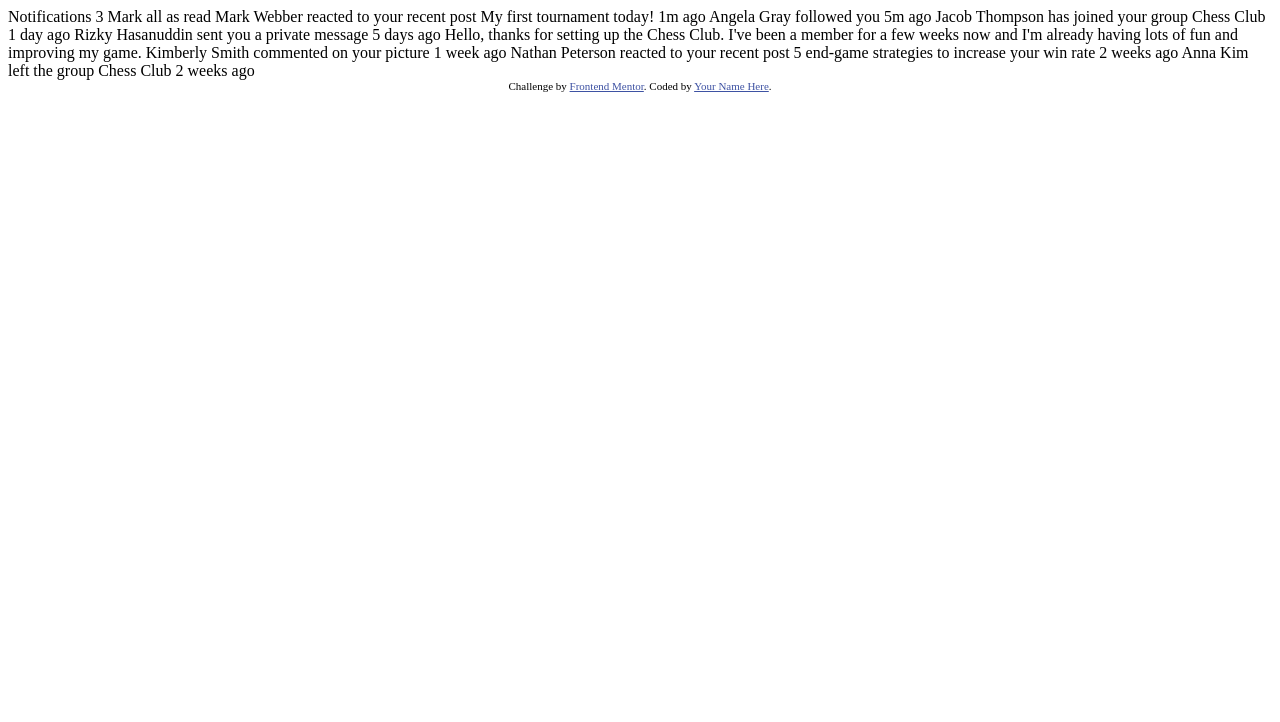
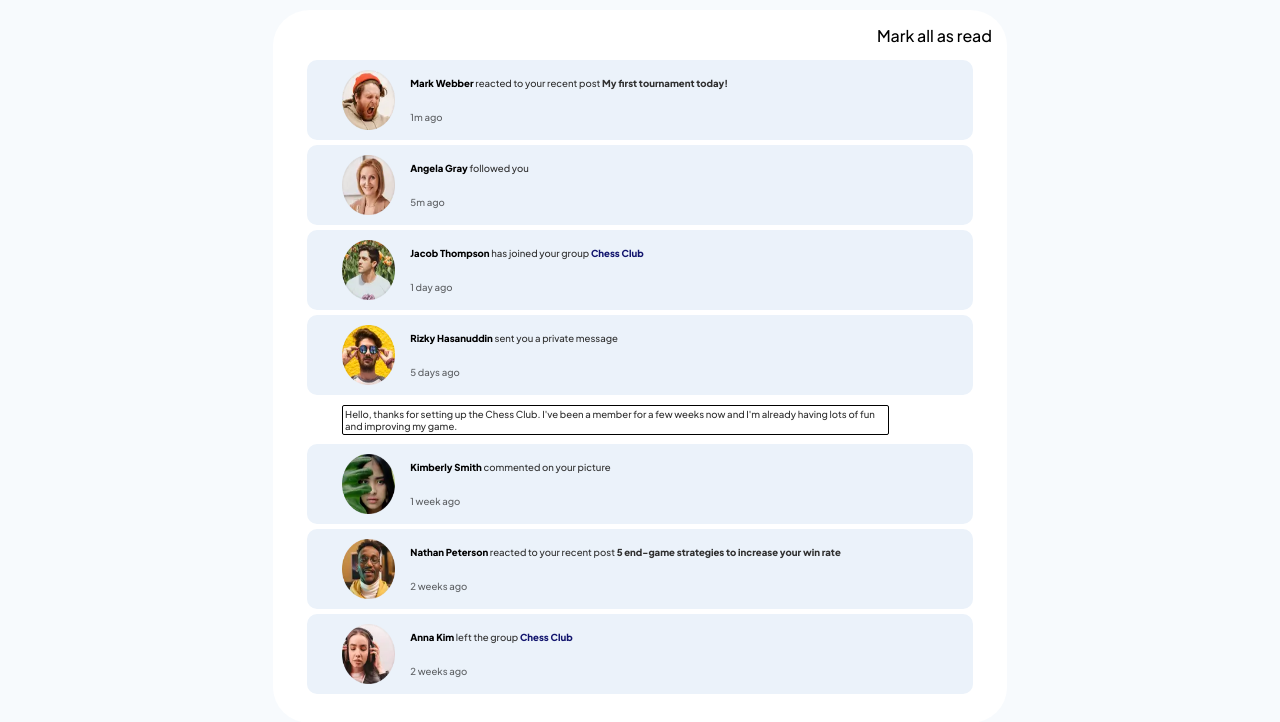
Before and after one commit to kostas23Github/notifications-page-main, a plain HTML site: page index.html in a window 1280 px wide. Drawn offline with Linux system fonts and the light colour scheme.

Commit message:
Create html and css file.

```diff
--- a/index.html
+++ b/index.html
@@ -1,51 +1,82 @@
 <!DOCTYPE html>
 <html lang="en">
+
 <head>
   <meta charset="UTF-8">
-  <meta name="viewport" content="width=device-width, initial-scale=1.0"> <!-- displays site properly based on user's device -->
+  <meta name="viewport" content="width=device-width, initial-scale=1.0">
+  <!-- displays site properly based on user's device -->
 
   <link rel="icon" type="image/png" sizes="32x32" href="./images/favicon-32x32.png">
-
+  <link rel="stylesheet" href="./styles.css">
   <title>Frontend Mentor | Notifications page</title>
 
-  <!-- Feel free to remove these styles or customise in your own stylesheet 👍 -->
-  <style>
-    .attribution { font-size: 11px; text-align: center; }
-    .attribution a { color: hsl(228, 45%, 44%); }
-  </style>
 </head>
+
 <body>
+  <main>
+    <header class="header-container">
+      <div class="header"></div>
+      <div class="toggle-read">Mark all as read</div>
+    </header>
+    <section class="notifications-container">
+      <div class="notification">
+        <img src="./assets/images/avatar-mark-webber.webp" alt="Mark Webber" class="notification-avatar">
+        <div class="notification-content first unread">
+          <p class="text"><span class="name">Mark Webber</span> reacted to your recent post <span class="event">My first
+              tournament today!</span></p>
+          <p class="time">1m ago</p>
+        </div>
+      </div>
+      <div class="notification">
+        <img src="./assets/images/avatar-angela-gray.webp" alt="Angela Gray" class="notification-avatar">
+        <div class="notification-content second unread">
+          <p class="text"><span class="name">Angela Gray</span> followed you</p>
+          <p class="time">5m ago</p>
+        </div>
+      </div>
+      <div class="notification">
+        <img src="./assets/images/avatar-jacob-thompson.webp" alt="Jacob Thompson" class="notification-avatar">
+        <div class="notification-content third unread">
+          <p class="text"><span class="name">Jacob Thompson</span> has joined your group <span class="chess-club">Chess
+              Club</span>
+          </p>
+          <p class="time">1 day ago</p>
+        </div>
+      </div>
+      <div class="notification">
+        <img src="./assets/images/avatar-rizky-hasanuddin.webp" alt="Rizky Hasanuddin" class="notification-avatar">
+        <div class="notification-content fourth unread">
+          <p class="text"><span class="name">Rizky Hasanuddin</span> sent you a private message</p>
+          <p class="time">5 days ago</p>
+        </div>
+      </div>
+      <p class="msg"> Hello, thanks for setting up the Chess Club. I've been a member for a few weeks now and I'm
+        already having lots of fun and improving my game.</p>
+      <div class="notification">
+        <img src="./assets/images/avatar-kimberly-smith.webp" alt="Kimberly Smith" class="notification-avatar">
+        <div class="notification-content fifth unread">
+          <p class="text"><span class="name">Kimberly Smith</span> commented on your picture</p>
+          <p class="time">1 week ago</p>
+        </div>
+      </div>
+      <div class="notification">
+        <img src="./assets/images/avatar-nathan-peterson.webp" alt="Nathan Peterson" class="notification-avatar">
+        <div class="notification-content sixth unread">
+          <p class="text"><span class="name">Nathan Peterson</span> reacted to your recent post <span class="event">5
+              end-game strategies to increase your win rate</span></p>
+          <p class="time">2 weeks ago</p>
+        </div>
+      </div>
+      <div class="notification">
+        <img src="./assets/images/avatar-anna-kim.webp" alt="Anna Kim" class="notification-avatar">
+        <div class="notification-content seventh unread">
+          <p class="text"><span class="name">Anna Kim</span> left the group <span class="chess-club">Chess Club</span>
+          </p>
+          <p class="time">2 weeks ago</p>
+        </div>
+      </div>
+    </section>
+  </main>
+</body>
 
-  Notifications 3
-
-  Mark all as read
-
-  Mark Webber reacted to your recent post My first tournament today!
-  1m ago
-
-  Angela Gray followed you
-  5m ago
-
-  Jacob Thompson has joined your group Chess Club
-  1 day ago
-
-  Rizky Hasanuddin sent you a private message
-  5 days ago
-  Hello, thanks for setting up the Chess Club. I've been a member for a few weeks now and
-  I'm already having lots of fun and improving my game.
-
-  Kimberly Smith commented on your picture
-  1 week ago
-
-  Nathan Peterson reacted to your recent post 5 end-game strategies to increase your win rate
-  2 weeks ago
-
-  Anna Kim left the group Chess Club
-  2 weeks ago
-
-  <div class="attribution">
-    Challenge by <a href="https://www.frontendmentor.io?ref=challenge" target="_blank">Frontend Mentor</a>.
-    Coded by <a href="#">Your Name Here</a>.
-  </div>
-</body>
 </html>
--- /dev/null
+++ b/styles.css
@@ -0,0 +1,95 @@
+/* UNIVERSAL STYLES */
+
+@font-face {
+    font-family: 'Plus Jakarta Sans';
+    src: url(./assets/fonts/PlusJakartaSans-VariableFont_wght.ttf);
+}
+
+html,
+body {
+    background-color: hsl(210, 60%, 98%);
+    margin: 0;
+    padding: 0;
+    font-size: 16px;
+    font-family: 'Plus Jakarta Sans', 'sans-serif';
+    font-weight: 500;
+    width: 100%;
+}
+
+main {
+    width: 55%;
+    margin: 10px auto;
+    padding: 15px;
+    border-radius: 5%;
+    background-color: rgb(255, 255, 255);
+}
+
+section {
+    margin: 2%;
+}
+
+/* NOTIFICATIONS PAGE STYLES */
+
+.header-container {
+    display: flex;
+    justify-content: space-between;
+}
+
+.notification {
+    display: flex;
+    justify-content: center;
+    box-sizing: content-box;
+    background-color: hsl(210, 60%, 95%);
+    border-radius: 10px;
+    margin: 5px;
+    height: 80px;
+}
+
+img.notification-avatar {
+    width: 8%;
+    margin: 10px;
+}
+
+.notification-content {
+    padding: 5px 5px;
+    width: 80%;
+    display: flex;
+    flex-direction: column;
+    justify-content: space-evenly;
+}
+
+/* NOTIFICATION STYLE */
+
+p.text > span.name {
+    font-weight: 800;
+    color: rgb(0, 0, 0);
+}
+p.text > span.event {
+    font-weight: 800;
+    color: rgb(48, 48, 48);
+}
+
+p.text > span.chess-club {
+    color: hsl(238, 72%, 25%);
+    font-weight: 800;
+}
+
+p.text {
+    color: rgb(48, 48, 48);
+    font-size: 0.6rem;
+}
+
+p.time {
+    opacity: 0.6;
+    font-size: 0.6rem;
+}
+
+p.msg {
+    font-size: 0.6rem;
+    color: rgb(48, 48, 48);
+    border: 1px solid black;
+    padding: 2px;
+    border-radius: 2px;
+    margin-left: 40px;
+    width: 80%;
+}
```
Also changed, not shown: index.js (added).
